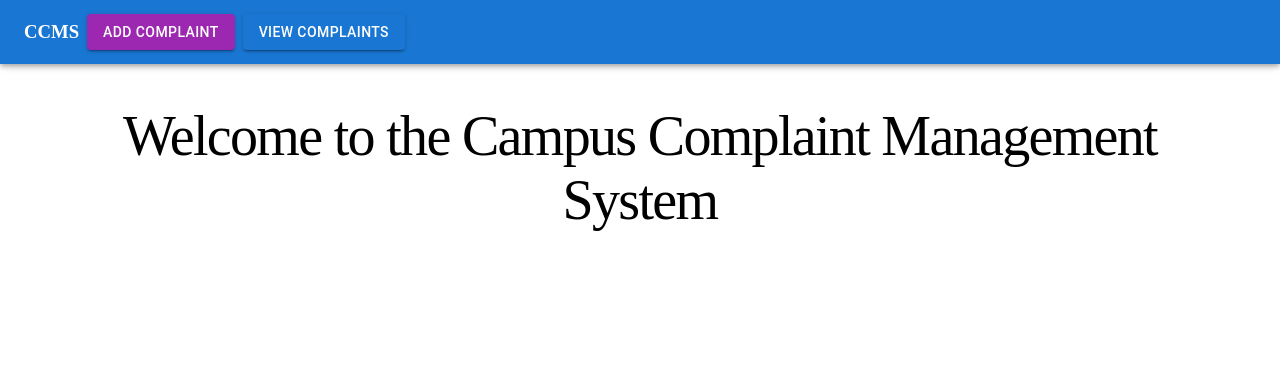
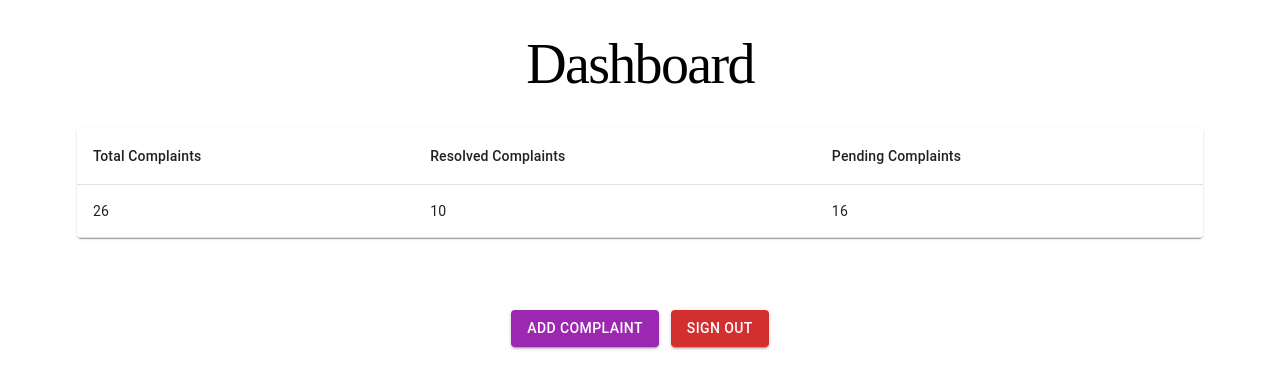
Before and after one commit to adiithy10/project, a React app: page / in a window 1280 px wide. Shown: the top 388 px of the page. Built offline with nearby package versions, Linux system fonts and the light colour scheme; the HTML template or start-up script is replaced by a standard one.

Commit message:
Add files via upload

```diff
--- a/src/App.jsx
+++ b/src/App.jsx
@@ -3,21 +3,16 @@ import reactLogo from './assets/react.svg'
 import viteLogo from './assets/vite.svg'
 import heroImg from './assets/hero.png'
 import './App.css'
-import NavBar from './components/NavBar'
 import { Route, Routes } from 'react-router-dom'
-import AddComplaint from './components/AddComplaint'
-import ComplainList from './components/ComplainList'
+import StudentDashboard from './Components/StudentDashboard'
 
 function App() {
   const [count, setCount] = useState(0)
 
   return (
     <>
-      <NavBar />
       <Routes>
-        <Route path = "/" element={<h1>Welcome to the Campus Complaint Management System</h1>} />
-        <Route path = "/addcomplaint" element={<AddComplaint />} />
-        <Route path = "/complaintlist" element={<ComplainList />} />
+        <Route path='/' element={<StudentDashboard/>}/>
       </Routes>
     </>
   )
```
